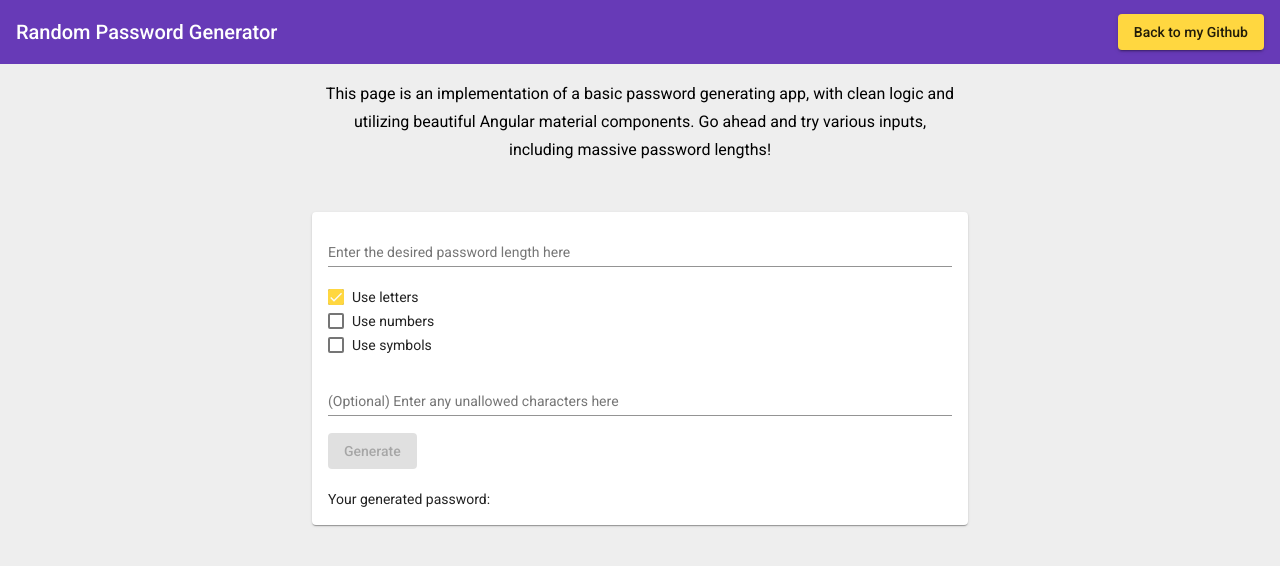
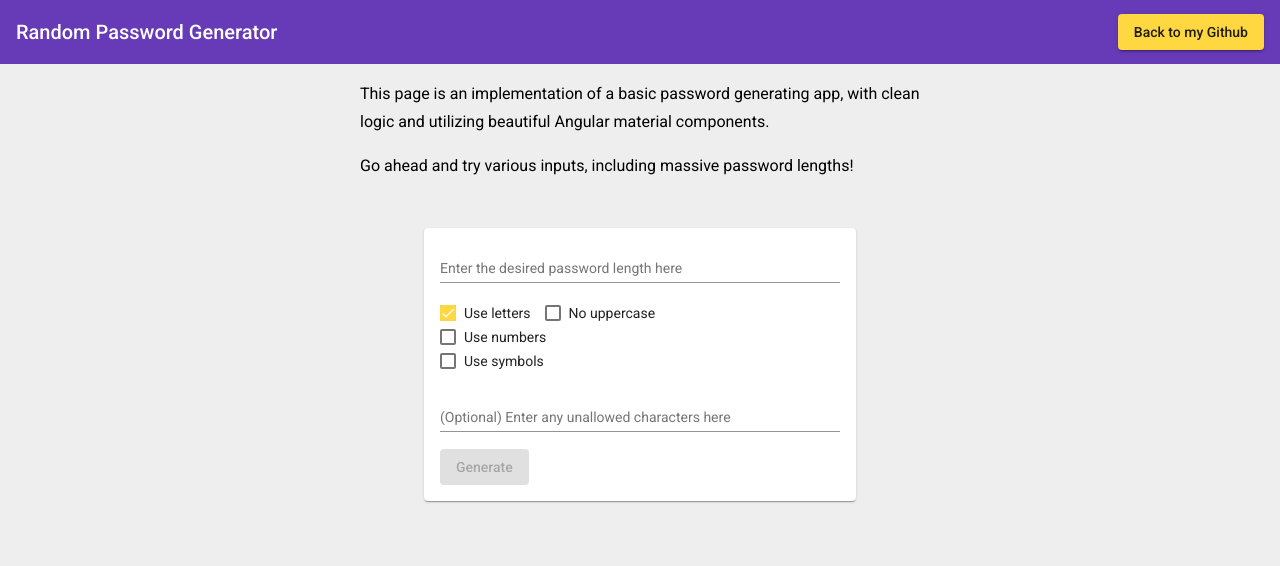
Before and after one commit to arami265/angular-password-generator, an Angular app: page / in a window 1280 px wide. Both pictures are taken after a click on the element "Use letters". Shown: the top 566 px of the page. Built offline with nearby package versions, Linux system fonts and the light colour scheme.

Commit message:
Improved functionality, styling; redeploy
Improved distribution of upper/lowercase letters, added uppercase toggle, improved styling

```diff
--- a/src/app/app.component.html
+++ b/src/app/app.component.html
@@ -8,12 +8,12 @@
   </a>
 </mat-toolbar>
 
-<div class="med-width centered center-text">
-  <h3>This page is an implementation of a basic password generating app, with clean logic and utilizing beautiful Angular material components. Go ahead and try various inputs, including massive password lengths!
-  </h3>
+<div class="larger-width centered left-text">
+  <h3>This page is an implementation of a basic password generating app, with clean logic and utilizing beautiful Angular material components.</h3>
+  <h3>Go ahead and try various inputs, including massive password lengths!</h3>
 </div>
 
-<div class="centered">
+<div class="centered-flex">
   <mat-card class = "med-width">
     <form autocomplete="off">
       <mat-form-field class="full-width">
@@ -23,6 +23,7 @@
 
       <br>
       <mat-checkbox (change)="onChangeUseLetters()">Use letters</mat-checkbox>
+      <mat-checkbox *ngIf="useLetters" class="pad-left" (change)="onChangeUseUppercase()">No uppercase</mat-checkbox>
       <br>
       <mat-checkbox (change)="onChangeUseNumbers()">Use numbers</mat-checkbox>
       <br>
@@ -41,7 +42,12 @@
       [disabled]="!isGenerateValid()"
       (click)="onClickGeneratePassword()">Generate</button>
     </form>
-    <br>
-    <mat-label>Your generated password: {{ password }}</mat-label>
+
+    <div *ngIf="password.length > 0">
+      <br>
+      Your generated password:
+      <br>
+      {{ password }}
+    </div>
   </mat-card>
 </div>
--- a/src/app/app.component.ts
+++ b/src/app/app.component.ts
@@ -9,6 +9,7 @@ export class AppComponent {
   length = 0;
   unallowed = '';
   useLetters = false;
+  useUppercase = true;
   useNumbers = false;
   useSymbols = false;
   password = '';
@@ -36,6 +37,10 @@ export class AppComponent {
     this.useLetters = !this.useLetters;
   }
 
+  onChangeUseUppercase() {
+    this.useUppercase = !this.useUppercase;
+  }
+
   onChangeUseNumbers() {
     this.useNumbers = !this.useNumbers;
   }
@@ -58,7 +63,7 @@ export class AppComponent {
     // console.log('symbols: ' + this.useSymbols);
     // console.log(this.unallowed);
 
-    const letters = 'qwertyuiopasdfghjklzxcvbnmQWERTYUIOPASDFGHJKLZXCVBNM';
+    const letters = 'qwertyuiopasdfghjklzxcvbnm';
     const numbers = '1234567890';
     const symbols = '!@#$%^&*()_+-=`~[]\\|;\':",./<>?';
 
@@ -76,15 +81,22 @@ export class AppComponent {
 
     if(this.unallowed.length > 0) {
       for (let i = 0; i < this.unallowed.length; i++) {
-        validChars = validChars.replace(this.unallowed[i], '');
+        validChars = validChars.replace(this.unallowed[i].toLowerCase(), '');
       }
     }
 
     let generatedPassword = '';
     for (let i = 0; i < this.length; i++) {
       const randIndex = Math.floor(Math.random() * validChars.length);
+      let newChar = validChars[randIndex];
 
-      generatedPassword += validChars[randIndex];
+      if (letters.includes(newChar) && this.useUppercase) {
+        if (Math.random() > 0.8) {
+          newChar = newChar.toUpperCase();
+        }
+      }
+
+      generatedPassword += newChar;
     }
 
     this.password = generatedPassword;
--- a/src/styles.css
+++ b/src/styles.css
@@ -21,11 +21,11 @@ body {
 }
 
 .med-width {
-  width: 50%;
+  width: 50vh;
 }
 
 .larger-width {
-  width: 70%;
+  width: 70vh;
 }
 
 .full-width {
@@ -36,7 +36,18 @@ body {
   text-align: center;
 }
 
+.left-text {
+  text-align: left;
+}
+
 .centered {
+  padding: 2vh;
+  margin: auto;
+  justify-content: center;
+  align-items: center;
+}
+
+.centered-flex {
   padding: 2vh;
   margin: auto;
   display: flex;
@@ -47,3 +58,7 @@ body {
 .top-left {
   padding: 5vh 10vh 0vh;
 }
+
+.pad-left {
+  padding-left: 1em;
+}
```
Also changed, not shown: 7 other files (tests, documents, lock files or other folders).
